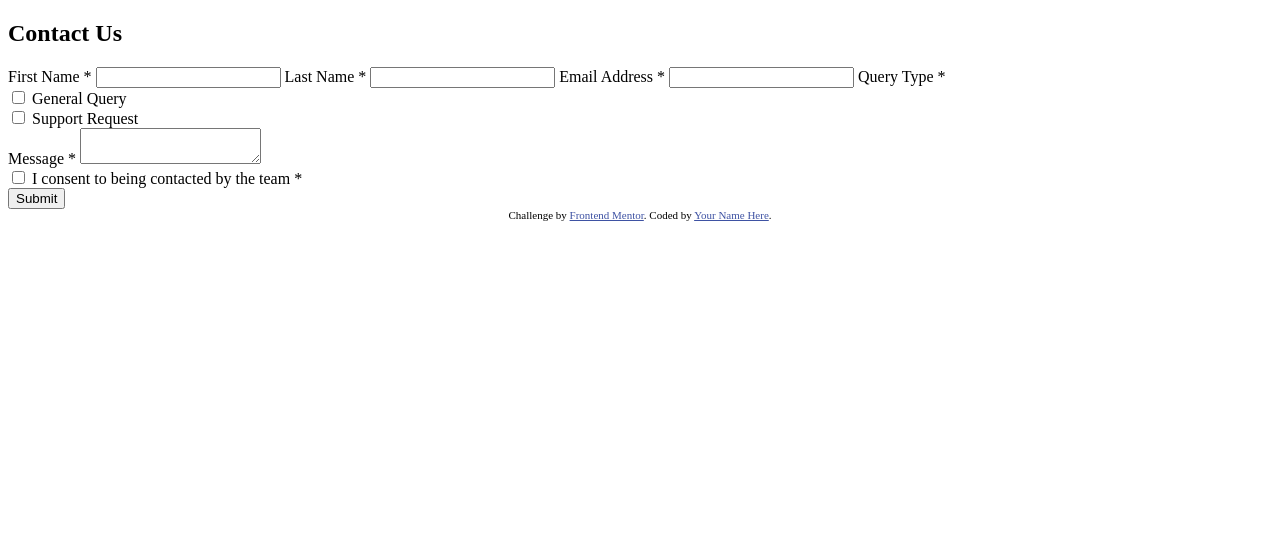
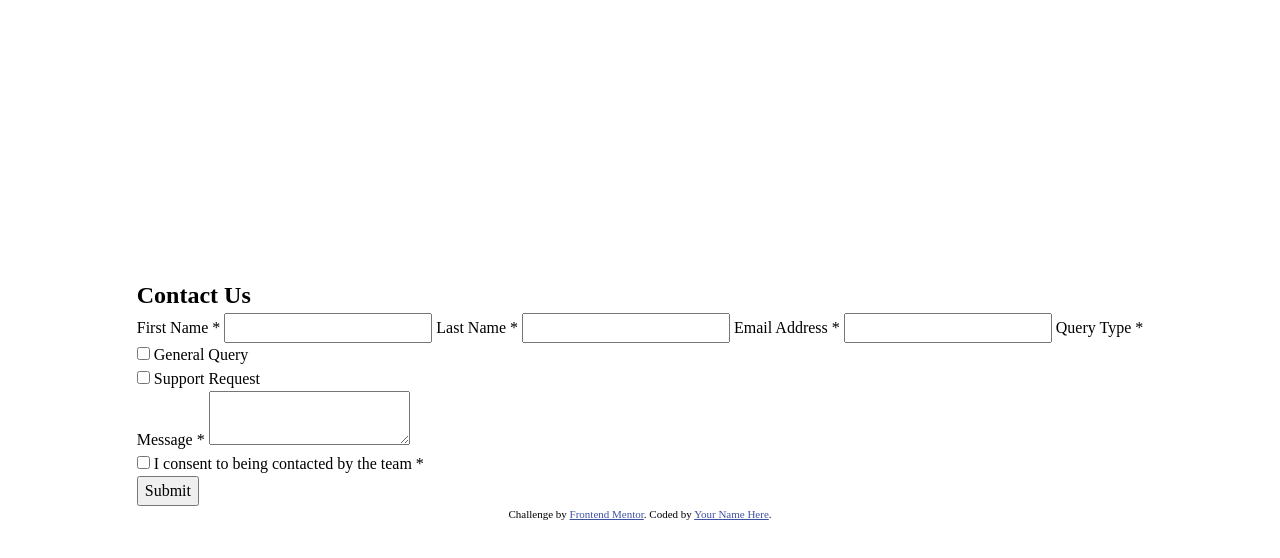
Before and after one commit to Ryan-C-Moses/Contact-Form-App, a plain HTML site: page index.html in a window 1280 px wide. Drawn offline with Linux system fonts and the light colour scheme.

Commit message:
Added styling for page layout

```diff
--- a/index.html
+++ b/index.html
@@ -12,18 +12,9 @@
       href="./assets/images/favicon-32x32.png"
     />
 
+    <link rel="stylesheet" href="style.css" />
+
     <title>Frontend Mentor | Contact form</title>
-
-    <!-- Feel free to remove these styles or customise in your own stylesheet 👍 -->
-    <style>
-      .attribution {
-        font-size: 11px;
-        text-align: center;
-      }
-      .attribution a {
-        color: hsl(228, 45%, 44%);
-      }
-    </style>
   </head>
   <body>
     <div>
@@ -31,7 +22,7 @@
       <!-- Message Sent!
     Thanks for completing the form. We'll be in touch soon! -->
     </div>
-    <div>
+    <main>
       <h2>Contact Us</h2>
       <form action="#">
         <!-- Comments in this form are for validation -->
@@ -73,12 +64,12 @@
 
         <button type="submit">Submit</button>
       </form>
-    </div>
 
-    <div class="attribution">
-      Challenge by
-      <a href="https://www.frontendmentor.io?ref=challenge">Frontend Mentor</a>.
-      Coded by <a href="#">Your Name Here</a>.
-    </div>
+      <div class="attribution">
+        Challenge by
+        <a href="https://www.frontendmentor.io?ref=challenge">Frontend Mentor</a
+        >. Coded by <a href="#">Your Name Here</a>.
+      </div>
+    </main>
   </body>
 </html>
--- /dev/null
+++ b/style.css
@@ -0,0 +1,92 @@
+/* CSS RESET */
+
+/* 1. Use a more-intuitive box-sizing model */
+*,
+*::before,
+*::after {
+  box-sizing: border-box;
+}
+
+/* 2. Remove default margin */
+* {
+  margin: 0;
+}
+
+body {
+  /* 3. Add accessible line-height */
+  line-height: 1.5;
+  /* 4. Improve text rendering */
+  -webkit-font-smoothing: antialiased;
+  min-height: 100vh;
+}
+
+/* 5. Improve media defaults */
+img,
+picture,
+video,
+canvas,
+svg {
+  display: block;
+  max-width: 100%;
+}
+
+/* 6. Inherit fonts for form controls */
+input,
+button,
+textarea,
+select {
+  font: inherit;
+}
+
+/* 7. Avoid text overflows */
+p,
+h1,
+h2,
+h3,
+h4,
+h5,
+h6 {
+  overflow-wrap: break-word;
+}
+
+/* 8. Improve line wrapping */
+p {
+  text-wrap: pretty;
+}
+h1,
+h2,
+h3,
+h4,
+h5,
+h6 {
+  text-wrap: balance;
+}
+
+/*
+    9. Create a root stacking context
+  */
+#root,
+#__next {
+  isolation: isolate;
+}
+
+/* END CSS RESET */
+
+body {
+  display: flex;
+  justify-content: center;
+  align-items: center;
+}
+
+main {
+  min-width: 360px;
+  margin: 0 20px;
+}
+
+.attribution {
+  font-size: 11px;
+  text-align: center;
+}
+.attribution a {
+  color: hsl(228, 45%, 44%);
+}
```
